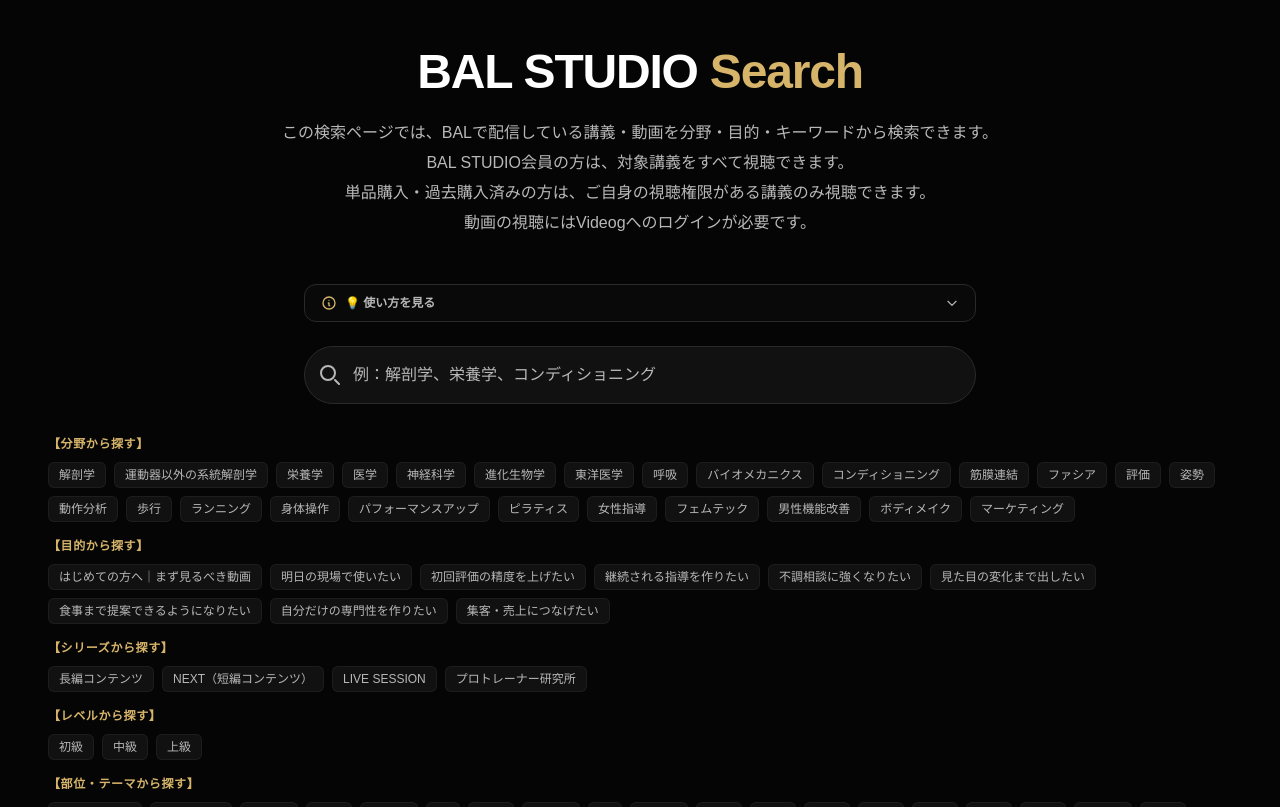
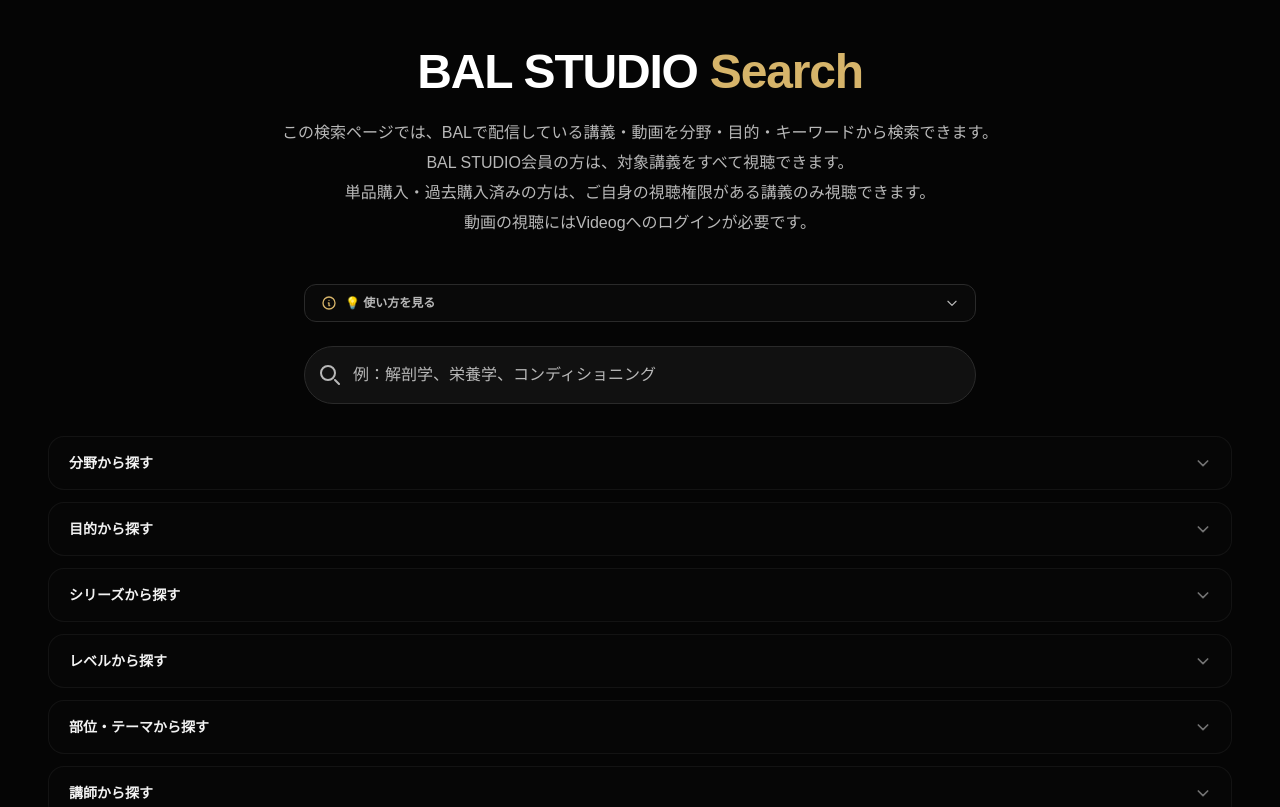
Before and after one commit to KENTA-KAJI/bal-studio-search, a Next.js app: page / in a window 1280 px wide. Shown: the top 807 px of the page. Built offline with nearby package versions, Linux system fonts and the light colour scheme.

Commit message:
Update search tag filters to collapsible accordion

```diff
--- a/src/app/page.tsx
+++ b/src/app/page.tsx
@@ -555,6 +555,14 @@
 
   const [visibleCount, setVisibleCount] = useState(12);
 
+  // Helper resolver for category auto-expansion in SearchTags
+  const getCategoryTitle = (tag: string) => {
+    const cat = TAG_CATEGORIES.find(c => c.tags.includes(tag));
+    if (cat) return cat.title;
+    if (ALL_INSTRUCTORS.includes(tag)) return "講師から探す";
+    return "";
+  };
+
   // Reset visibleCount when query or selected tags change
   useEffect(() => {
     setVisibleCount(12);
@@ -936,6 +944,7 @@
                     selectedTags={selectedTags}
                     onTagClick={handleTagClick}
                     isEmbed={isEmbed}
+                    getCategoryTitle={getCategoryTitle}
                   />
                 ) : (
                   <div className="text-center text-muted/80 py-8 bg-card/25 rounded-2xl border border-border/30 border-dashed text-xs md:text-sm font-medium">
@@ -952,6 +961,7 @@
               selectedTags={selectedTags}
               onTagClick={handleTagClick}
               isEmbed={isEmbed}
+              getCategoryTitle={getCategoryTitle}
             />
           ) : (
             <div className="text-center text-muted/80 py-8 bg-card/25 rounded-2xl border border-border/30 border-dashed text-xs md:text-sm font-medium">
--- a/src/components/SearchTags.tsx
+++ b/src/components/SearchTags.tsx
@@ -1,6 +1,6 @@
 "use client";
 
-import React from "react";
+import React, { useState, useEffect } from "react";
 
 interface TagCategory {
   title: string;
@@ -12,22 +12,80 @@
   selectedTags: string[];
   onTagClick: (tag: string) => void;
   isEmbed?: boolean;
+  getCategoryTitle?: (tag: string) => string;
 }
 
 const SearchTags: React.FC<SearchTagsProps> = ({
   categories,
   selectedTags = [],
   onTagClick,
-  isEmbed = false
+  isEmbed = false,
+  getCategoryTitle
 }) => {
+  const [openCategories, setOpenCategories] = useState<Record<string, boolean>>({});
+
+  // Automatically expand categories containing selected tags
+  useEffect(() => {
+    if (selectedTags.length > 0 && getCategoryTitle) {
+      setOpenCategories(prev => {
+        const next = { ...prev };
+        let updated = false;
+        selectedTags.forEach(tag => {
+          const title = getCategoryTitle(tag);
+          if (title && !next[title]) {
+            next[title] = true;
+            updated = true;
+          }
+        });
+        return updated ? next : prev;
+      });
+    }
+  }, [selectedTags, getCategoryTitle]);
+
+  const toggleCategory = (title: string) => {
+    setOpenCategories(prev => ({
+      ...prev,
+      [title]: !prev[title]
+    }));
+  };
+
+  // Filter out sections that have no tags to display
+  const visibleCategories = categories.filter(cat => cat.tags.length > 0);
+
   return (
-    <div className={`space-y-4 ${isEmbed ? "mb-6" : "mb-10"}`}>
-      {categories.map((category) => (
-        <div key={category.title} className={isEmbed ? "space-y-1.5" : "space-y-2.5"}>
-          <h2 className={`text-accent font-semibold tracking-wider ${isEmbed ? "text-[10px]" : "text-xs"}`}>
-            【{category.title}】
-          </h2>
-          <div className="flex flex-wrap gap-1.5 md:gap-2">
+    <div className={`space-y-3 ${isEmbed ? "mb-6" : "mb-10"}`}>
+      {visibleCategories.map((category) => {
+        const isOpen = !!openCategories[category.title];
+        return (
+          <div
+            key={category.title}
+            className={`
+              border border-border/40 rounded-2xl overflow-hidden transition-all duration-300
+              ${isOpen ? "bg-card/30 border-border/80" : "bg-card/15 hover:bg-card/25 hover:border-border/60"}
+            `}
+          >
+            {/* Accordion Header */}
+            <button
+              onClick={() => toggleCategory(category.title)}
+              className="w-full flex items-center justify-between py-4 px-5 text-left font-bold text-foreground focus:outline-none select-none cursor-pointer"
+            >
+              <span className={isEmbed ? "text-xs text-muted" : "text-sm text-foreground/95"}>
+                {category.title}
+              </span>
+              <svg
+                className={`w-4 h-4 text-muted/60 transition-transform duration-300 ${isOpen ? "rotate-180 text-accent" : ""}`}
+                fill="none"
+                stroke="currentColor"
+                viewBox="0 0 24 24"
+              >
+                <path strokeLinecap="round" strokeLinejoin="round" strokeWidth={2.5} d="M19 9l-7 7-7-7" />
+              </svg>
+            </button>
+
+            {/* Accordion Content */}
+            {isOpen && (
+              <div className="px-5 pb-5 pt-1 animate-in fade-in slide-in-from-top-2 duration-300">
+                <div className="flex flex-wrap gap-2">
                   {category.tags.map((tag) => {
                     const isActive = selectedTags.includes(tag);
                     return (
@@ -35,11 +93,10 @@
                         key={tag}
                         onClick={() => onTagClick(tag)}
                         className={`
-                    px-2.5 py-1 rounded-md transition-all duration-200 border
-                    ${isEmbed ? "text-[10px]" : "text-xs"}
+                          px-3 py-1.5 rounded-lg transition-all duration-200 border text-xs font-medium cursor-pointer
                           ${isActive
                             ? "bg-accent/20 border-accent text-accent font-semibold shadow-[0_0_8px_rgba(214,180,106,0.2)]"
-                      : "bg-card border-border/50 text-muted hover:border-accent/40 hover:text-foreground"
+                            : "bg-background border-border/50 text-muted hover:border-accent/40 hover:text-foreground"
                           }
                         `}
                       >
@@ -49,7 +106,10 @@
                   })}
                 </div>
               </div>
-      ))}
+            )}
+          </div>
+        );
+      })}
     </div>
   );
 };
```
Lines whose indentation alone changed are shown as unchanged.
